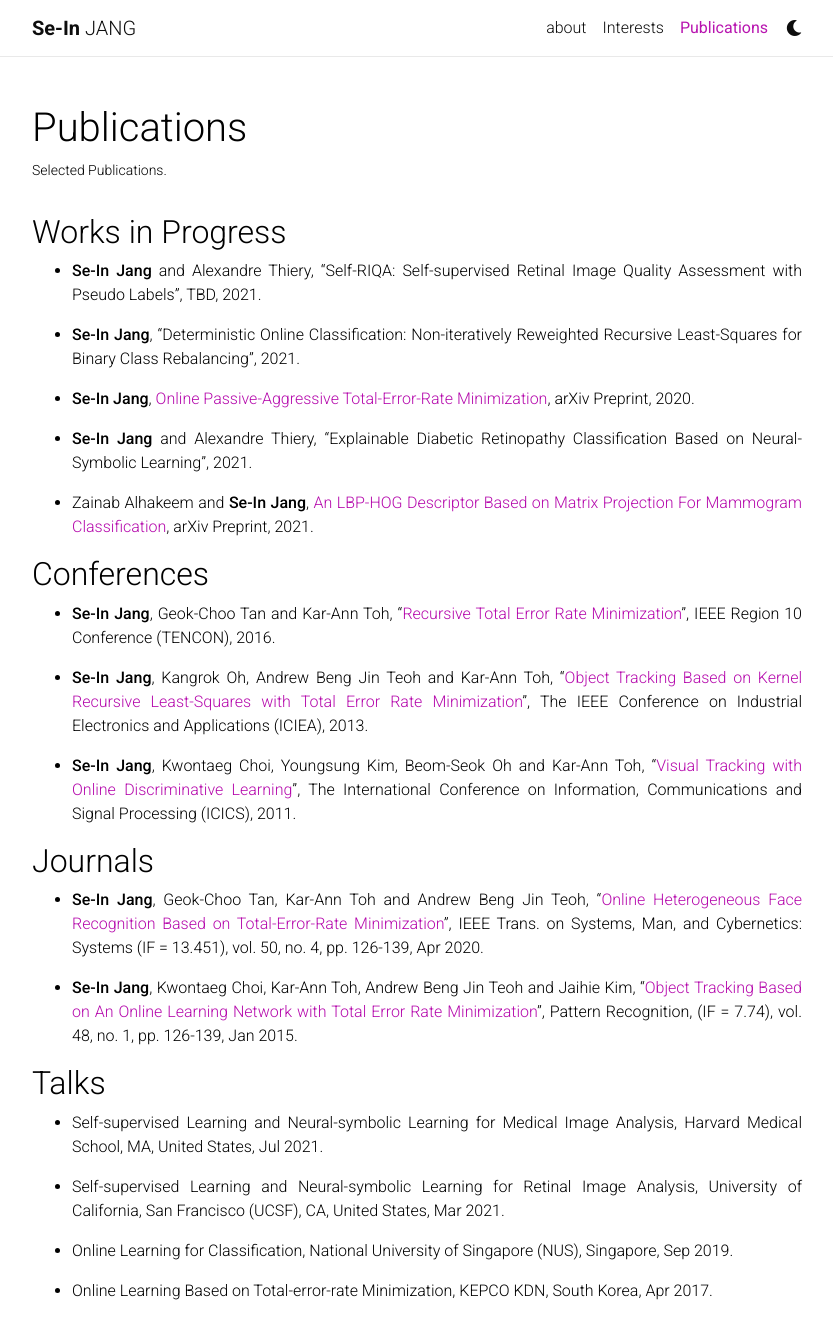
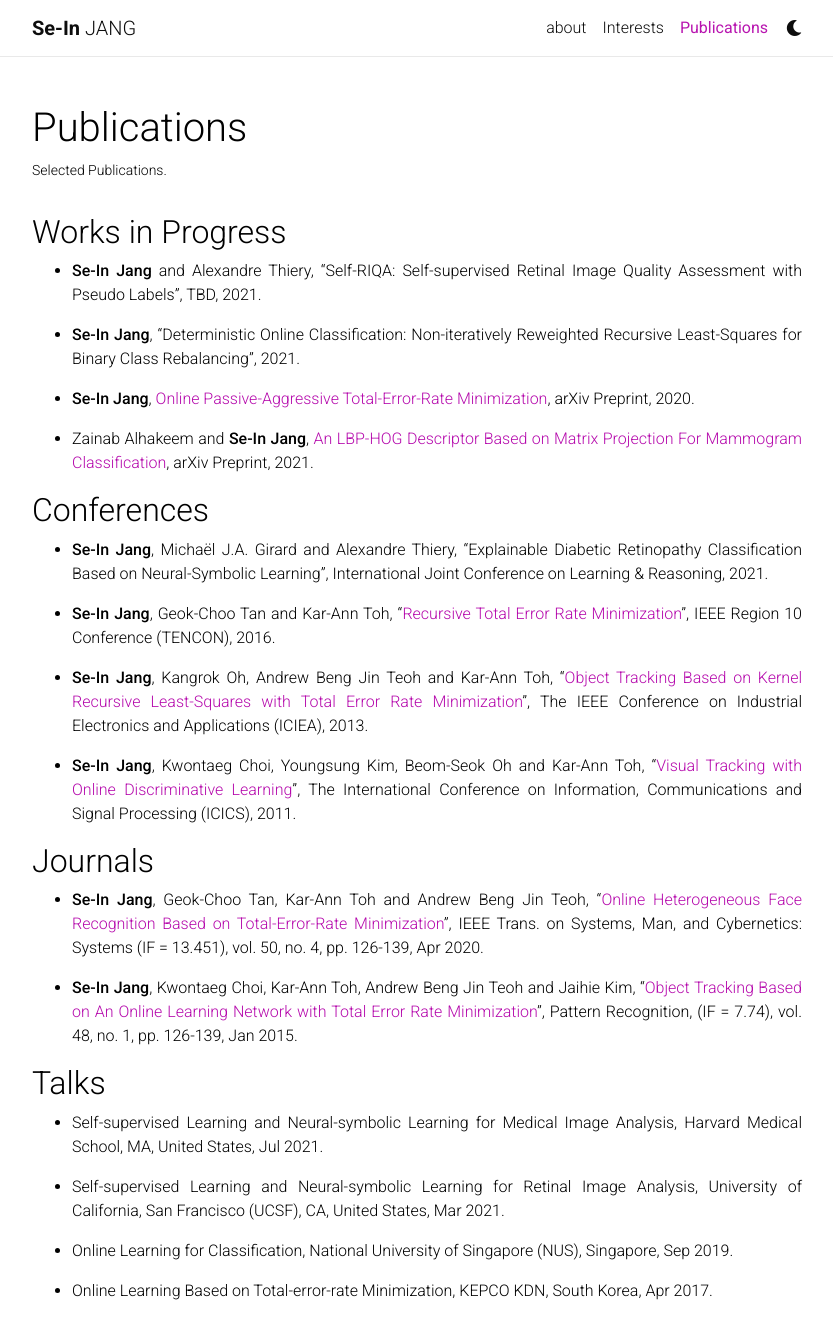
Before and after one commit to sijang/sijang.github.io, a Jekyll site: the page built from _pages/publications.md, in a window 1280 px wide and 1389 px high. Shown: the top 1339 px of the window, without its empty margins (223-1056 px from the left). Built offline with Jekyll 4.4.1, drawn with Linux system fonts in a browser that asks for light colours; nearby versions of some CDN libraries; a style sheet for code colours, icons or effects is not loaded.

Commit message:
Update publications.md

```diff
--- a/_pages/publications.md
+++ b/_pages/publications.md
@@ -19,14 +19,14 @@ nav: true
 - **Se-In Jang**, [Online Passive-Aggressive Total-Error-Rate Minimization](https://arxiv.org/abs/2002.01771){:target="_blank"}, arXiv Preprint, 2020.
 {: style="text-align: justify"}
 
-- **Se-In Jang** and Alexandre Thiery, "Explainable Diabetic Retinopathy Classification Based on Neural-Symbolic Learning", 2021.
-{: style="text-align: justify"}
-
 - Zainab Alhakeem and **Se-In Jang**, [An LBP-HOG Descriptor Based on Matrix Projection For Mammogram Classification](https://arxiv.org/abs/1904.00187){:target="_blank"}, arXiv Preprint, 2021.
 {: style="text-align: justify"}
 
 
 ## Conferences
+- **Se-In Jang**, Michaël J.A. Girard and Alexandre Thiery, "Explainable Diabetic Retinopathy Classification Based on Neural-Symbolic Learning", International Joint Conference on Learning & Reasoning, 2021.
+{: style="text-align: justify"}
+
 - **Se-In Jang**, Geok-Choo Tan and Kar-Ann Toh, "[Recursive Total Error Rate Minimization](https://doi.org/10.1109/TENCON.2016.7847954){:target="_blank"}", IEEE Region 10 Conference (TENCON), 2016.
 {: style="text-align: justify"}
 
```
